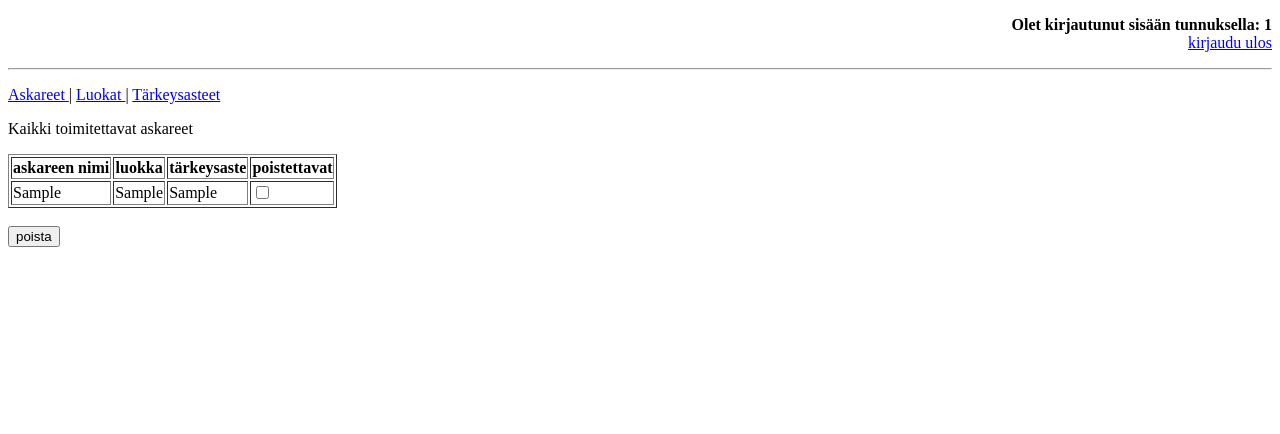
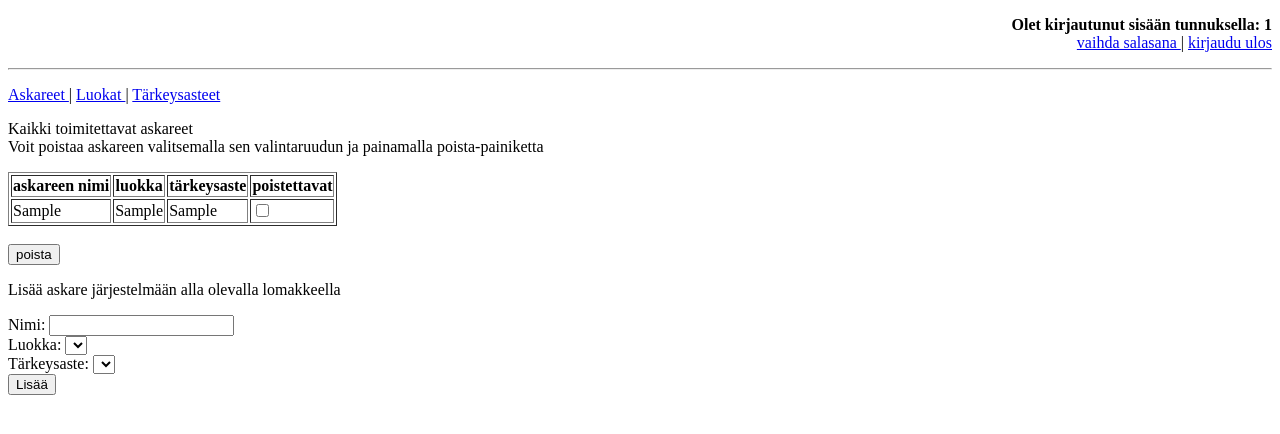
Before and after one commit to jhkopone/tsoha, a PHP site: page /askarelistaus.php in a window 1280 px wide. Shown: the top 434 px of the page. Run offline with PHP 8.4, Linux system fonts and the light colour scheme; the visitor is signed in with stand-in values (Sample User, id 1); tables that the repository leaves empty or names only in its code hold one stand-in row (values such as "Sample post"); lists and menus that the app fills with data are empty; some libraries are stand-ins or nearby versions.

Commit message:
koodailua

```diff
--- a/askarelistaus.php
+++ b/askarelistaus.php
@@ -11,11 +11,14 @@ $kysely->execute();
     <title>Askarelistaus</title>
   </head>
   <body>
+
 	<?php
 	kayttajatiedot();
 	valikko();
 	?>
-    	<p>Kaikki toimitettavat askareet</p>
+    	<p>Kaikki toimitettavat askareet <br>
+	Voit poistaa askareen valitsemalla sen valintaruudun ja painamalla poista-painiketta
+	</p>
 	<form action>
 	<table border>
 	<tr>
@@ -40,5 +43,13 @@ $kysely->execute();
 	echo "<input type=\"submit\" value= \"poista\">";
 	?>
 	</form>
+	<p>Lisää askare järjestelmään alla olevalla lomakkeella</p>
+	<form action="" method="">
+	Nimi: <input type="text" name=""> <br>
+	Luokka: <select name="luokka"> </select> <br>
+	Tärkeysaste: <select name="taste"> </select><br>
+	<input type="submit" value= "Lisää">
+	</form>
+
   </body>
 </html>
--- a/yla.php
+++ b/yla.php
@@ -5,6 +5,7 @@ include ("yhteys.php");
 function kayttajatiedot() {?>
 	<p align="right">
 	<b>Olet kirjautunut sisään tunnuksella: <?php echo $_SESSION["kayttaja"]; ?> </b><br>
+	<a href="salasananVaihto.php"> vaihda salasana </a> |
 	<a href="http://jhkopone.users.cs.helsinki.fi/tsoha/uloskirjautuminen.php">kirjaudu ulos</a>
 	<hr>
 	</p>
```
Also changed, not shown: kayttajatiedot.php (deleted, +0 -11 lines), salasananVaihto.php (added, +23 -0 lines).
